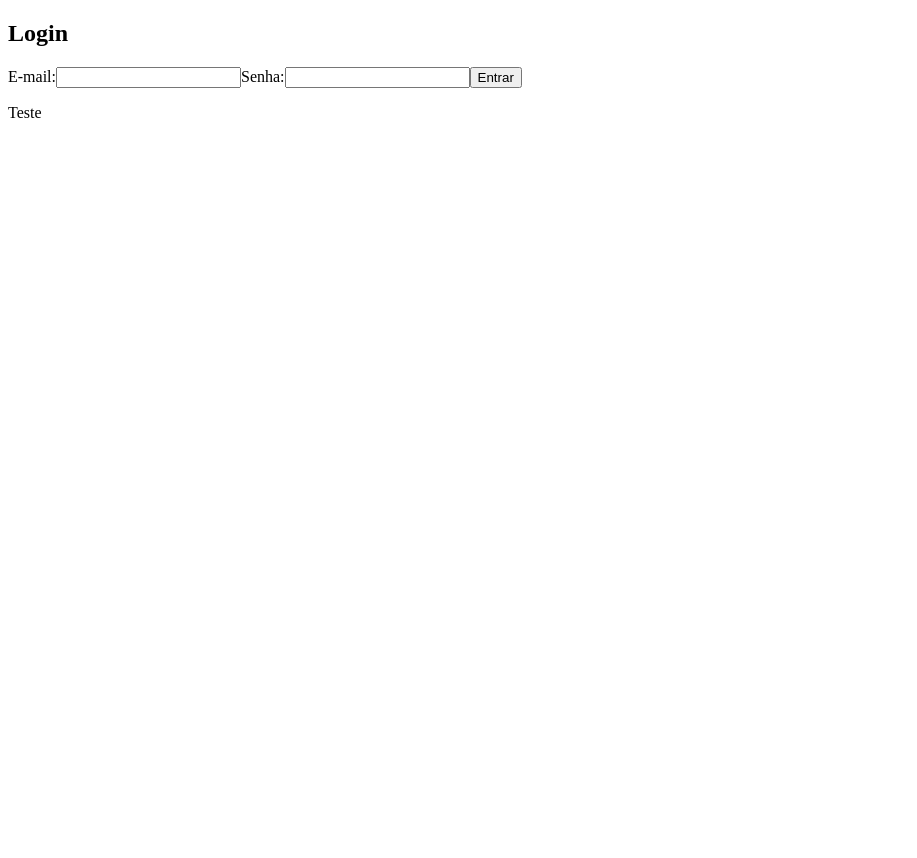
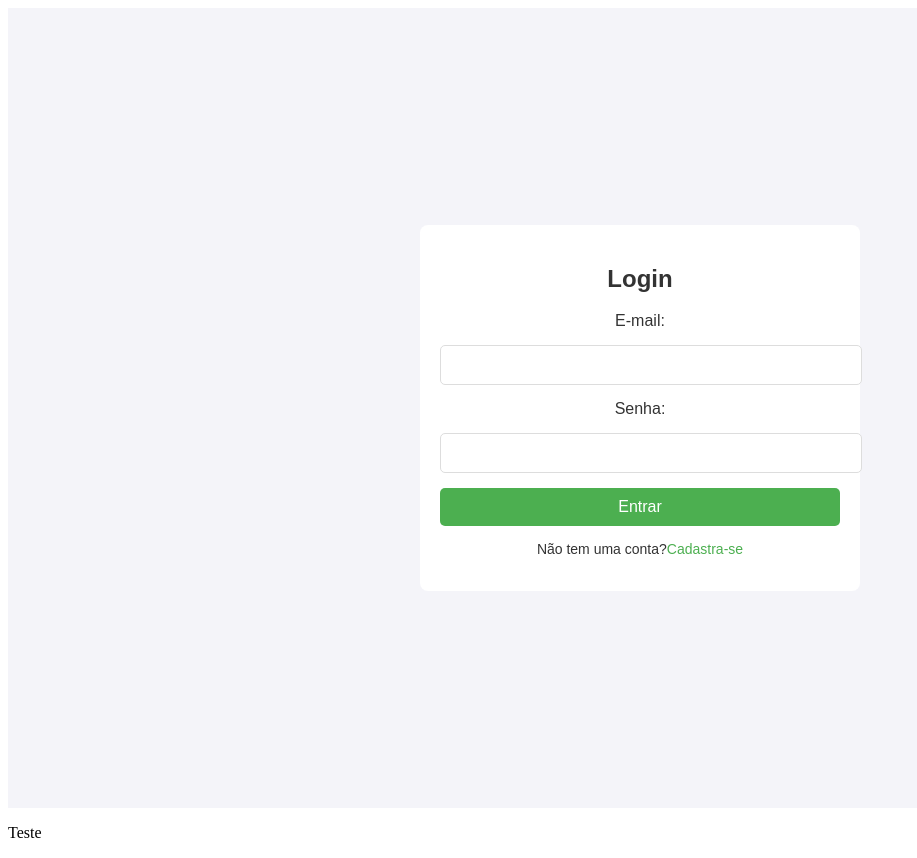
Before and after one commit to claranuneslinhares/bookverse, an Angular app: page /login in a window 1280 px wide. Shown: the whole page, without its empty margins (0-917 px from the left). Before the commit the page ends 800 px from the top, so only its background shows below. Built offline with nearby package versions, Linux system fonts and the light colour scheme.

Commit message:
estilo do login

```diff
--- a/src/app/login/login.component.css
+++ b/src/app/login/login.component.css
@@ -0,0 +1,58 @@
+body{
+    font-family: Arial, sans-serif;
+    background-color: #f4f4f9;
+    color:#333;
+    display:flex;
+    justify-content: center;
+    align-items:center;
+    height:100vh;
+    margin:0;
+}
+.login-container{
+    background-color: #fff;
+    border-radius:8px;
+    box-shadow: 0 4px 8px rgba (0, 0, 0, 0.1);
+    padding: 20px;
+    width:100%;
+    max-width: 400px;
+    text-align: center;
+}
+.login-container h1 {
+    margin-bottom: 20px;
+    color:#4CAF50;
+}
+.login-container form{
+    display:flex;
+    flex-direction: column;
+    gap:15px;
+}
+.login-container input[type="email"], .login-container input[type="password"]{
+    width: 100%;
+    padding:10px;
+    border: 1px solid #ddd;
+    border-radius:5px;
+    font-size:16px;
+}
+.login-container button{
+    background-color: #4CAF50;
+    color:white;
+    border:none;
+    padding:10px;
+    border-radius:5px;
+    font-size: 16px;
+    cursor:pointer;
+}
+.login-container button:hover {
+    background-color: #45a049;
+}
+.login-container .register{
+    margin-top:15px;
+    font-size:14px;
+}
+.login-container .register a{
+    color:#4CAF50;
+    text-decoration: none;
+}
+.login-container .register a:hover{
+    text-decoration: underline;
+}
--- a/src/app/login/login.component.html
+++ b/src/app/login/login.component.html
@@ -1,4 +1,6 @@
-<h2>Login</h2>
+<body>
+  <div class="login-container">
+  <h2>Login</h2>
 <form [formGroup]="loginForm" (ngSubmit)="onSubmit()">
     <label for="email">E-mail:</label>
     <input type="email" id="email" formControlName="email" required />
@@ -8,3 +10,8 @@
 
     <button type="submit">Entrar</button>
   </form>
+    <div class="register">
+      <p>Não tem uma conta?<a href="#">Cadastra-se</a></p>
+    </div>
+</div>
+</body>
```
